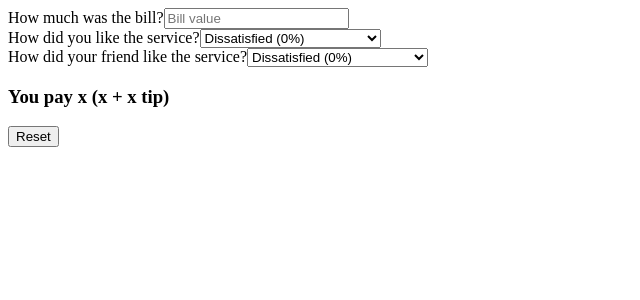
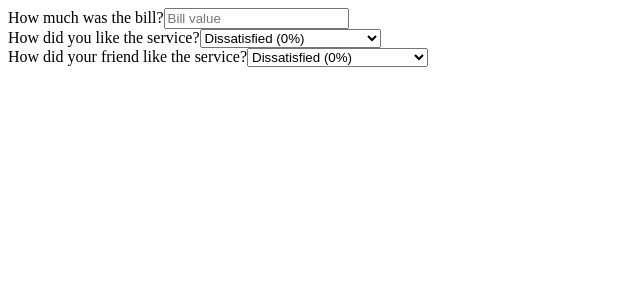
Before and after one commit to IrisWRX/react-learning, a React (Create React App) app in the folder tip-calculator/: page / in a window 1280 px wide. Shown: the top 300 px of the page, without its empty margins (0-640 px from the left). Built offline with nearby package versions, Linux system fonts and the light colour scheme.

Commit message:
built output component

```diff
--- a/tip-calculator/src/App.js
+++ b/tip-calculator/src/App.js
@@ -13,6 +13,8 @@ function TipCalculator() {
   const [percentage1, setPercentage1] = useState(0);
   const [percentage2, setPercentage2] = useState(0);
 
+  const tip = bill * ((percentage1 + percentage2) / 2 / 100);
+
   return (
     <div>
       <BillInput bill={bill} onSetBill={setBill} />
@@ -22,8 +24,12 @@ function TipCalculator() {
       <SelectPercentage percentage={percentage2} onSelect={setPercentage2}>
         How did your friend like the service?
       </SelectPercentage>
-      <Output />
-      <Reset />
+      {bill > 0 && (
+        <>
+          <Output bill={bill} tip={tip} />
+          <Reset />
+        </>
+      )}
     </div>
   );
 }
@@ -59,8 +65,12 @@ function SelectPercentage({ children, percentage, onSelect }) {
   );
 }
 
-function Output() {
-  return <h3>You pay x (x + x tip)</h3>;
+function Output({ bill, tip }) {
+  return (
+    <h3>
+      You pay ${bill + tip} (${bill} + ${tip} tip)
+    </h3>
+  );
 }
 
 function Reset() {
```
